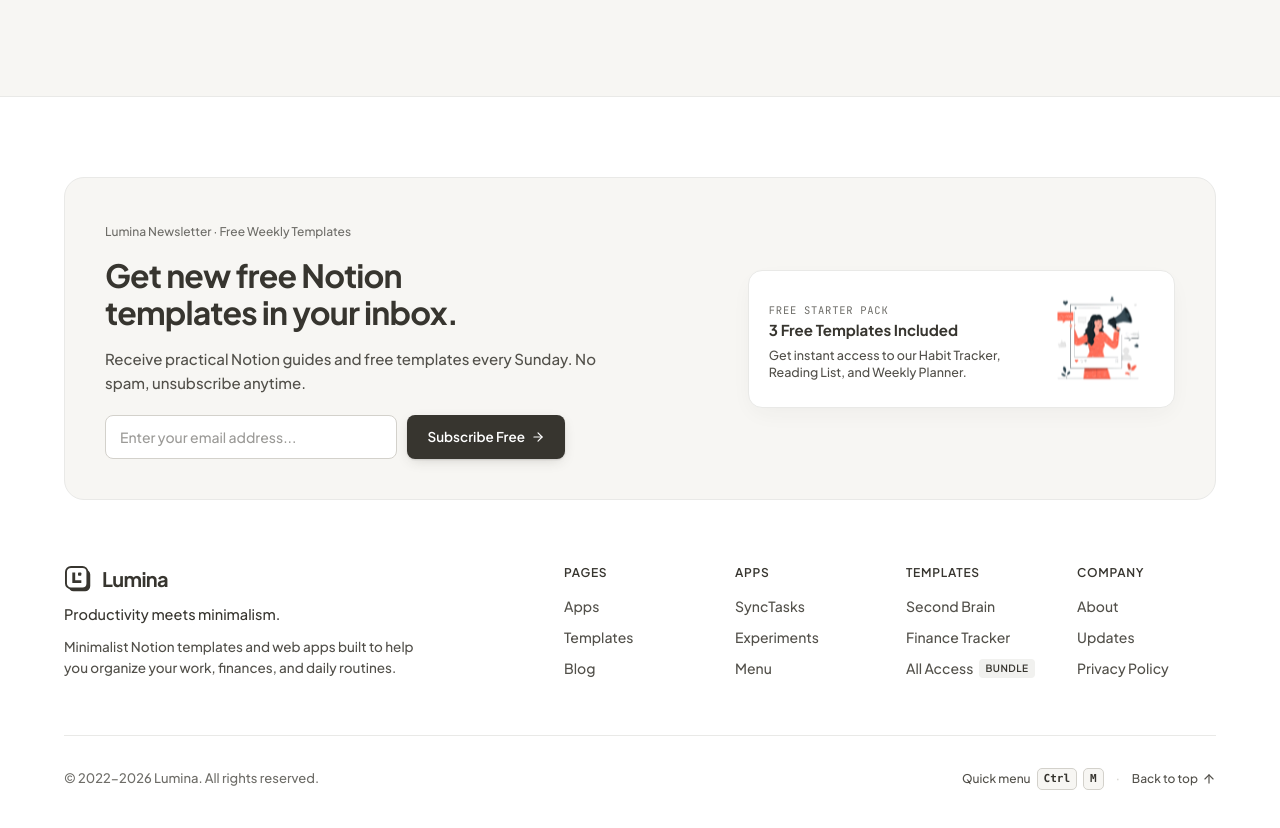
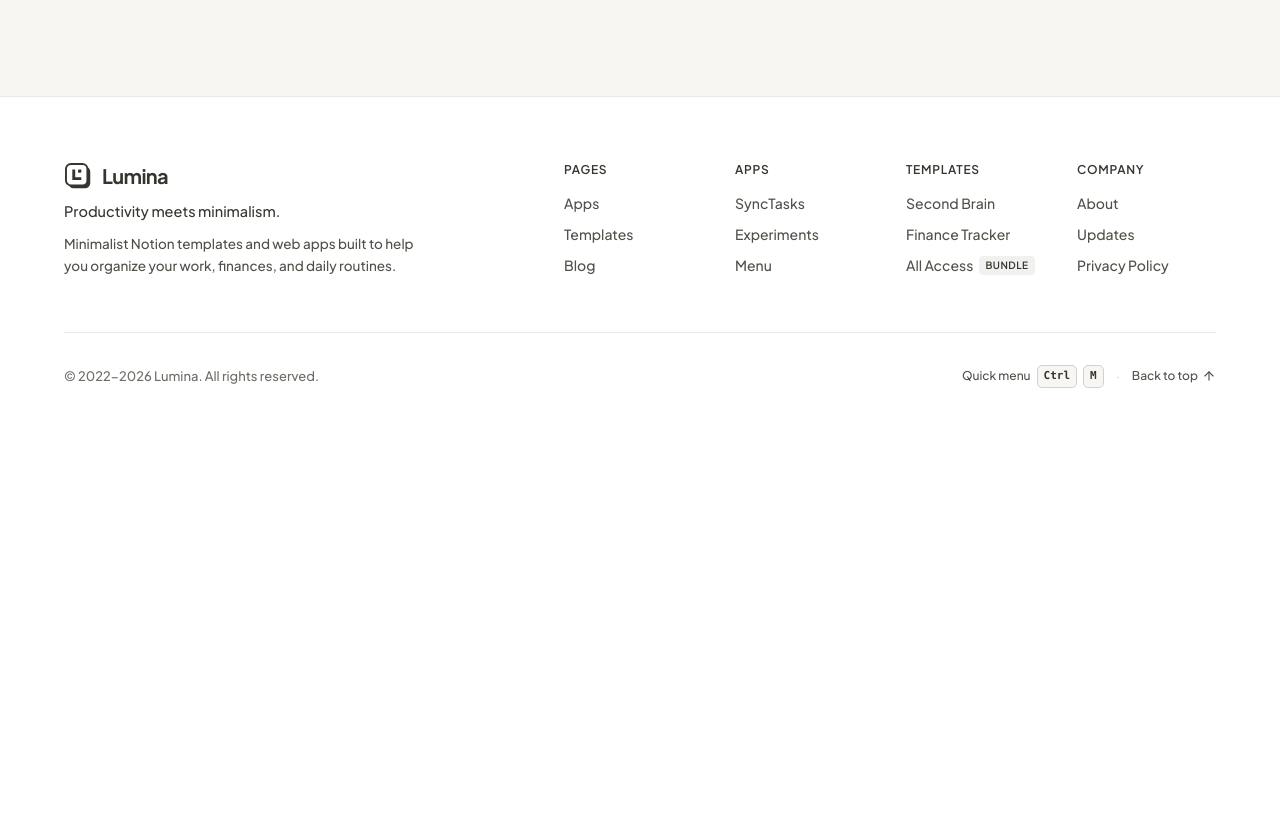
Before and after one commit to bruce12-glitch/Lumina-studio.notion, a React (Vite) app: page / in a window 1280 px wide. Shown: the part 4866-5694 px from the top of the page. After the commit the page ends 5318 px from the top, so only its background shows below. Built offline with nearby package versions, Linux system fonts and the light colour scheme.

Commit message:
refactor(footer): remove newsletter signup section

```diff
--- a/src/components/Chrome.tsx
+++ b/src/components/Chrome.tsx
@@ -5,14 +5,12 @@ import {
   ArrowRight,
   ArrowUp,
   ArrowUpRight,
-  Check,
   ChevronDown,
   Download,
   Menu as MenuIcon,
 } from 'lucide-react';
 import {
   AppItem,
-  BLUSH_ASSETS,
   FAQ_ITEMS,
   Template,
   TESTIMONIALS,
@@ -409,18 +407,9 @@ export const Footer: React.FC<{
   onNavigate: (path: string) => void;
   onOpenMenu?: () => void;
 }> = ({ onNavigate, onOpenMenu }) => {
-  const [newsletterEmail, setNewsletterEmail] = useState('');
-  const [subscribed, setSubscribed] = useState(false);
-
   const go = (e: React.MouseEvent<HTMLAnchorElement>, path: string) => {
     e.preventDefault();
     onNavigate(path);
-  };
-
-  const handleSubscribe = (e: React.FormEvent) => {
-    e.preventDefault();
-    if (!newsletterEmail.trim() || !newsletterEmail.includes('@')) return;
-    setSubscribed(true);
   };
 
   const scrollToTop = () => {
@@ -428,93 +417,9 @@ export const Footer: React.FC<{
   };
 
   return (
-    <footer className="border-t border-[#E9E9E7] bg-[#FFFFFF] pt-14 sm:pt-20 pb-12 sm:pb-16">
+    <footer className="border-t border-[#E9E9E7] bg-[#FFFFFF] pt-14 sm:pt-16 pb-12 sm:pb-16">
       <div className="max-w-[1200px] mx-auto px-4 sm:px-6">
-        {/* 1. Editorial Pre-Footer Dispatch & Free Systems Card */}
-        <motion.div
-          initial={{ opacity: 0, y: 12 }}
-          whileInView={{ opacity: 1, y: 0 }}
-          viewport={{ once: true, amount: 0.25 }}
-          transition={{ duration: 0.45, ease: [0.22, 1, 0.36, 1] }}
-          className="relative rounded-[20px] border border-[#E9E9E7] bg-[#F7F6F3] p-6 sm:p-10 mb-14 sm:mb-16 overflow-hidden"
-        >
-          <div className="grid grid-cols-1 lg:grid-cols-12 gap-8 items-center">
-            <div className="lg:col-span-7 space-y-4">
-              <div className="inline-flex items-center gap-2 text-[12px] font-medium text-[#6E6D68]">
-                <span>Lumina Newsletter · Free Weekly Templates</span>
-              </div>
-
-              <h2 className="text-[clamp(24px,3vw,32px)] font-[630] tracking-[-0.025em] leading-[1.15] text-[#37352F] text-balance">
-                Get new free Notion templates in your inbox.
-              </h2>
-
-              <p className="text-[15px] text-[#52504A] leading-[1.6] max-w-[520px]">
-                Receive practical Notion guides and free templates every Sunday. No spam, unsubscribe anytime.
-              </p>
-
-              {subscribed ? (
-                <div className="pt-1 inline-flex items-center gap-2.5 px-4 py-2.5 rounded-[10px] bg-white border border-[#D3D1CB] text-[13.5px] font-medium text-[#37352F]">
-                  <span className="w-5 h-5 rounded-full bg-[#0F7B6C] text-white inline-flex items-center justify-center shrink-0">
-                    <Check className="w-3 h-3 stroke-[2.5]" />
-                  </span>
-                  <span>
-                    You’re subscribed with <strong>{newsletterEmail}</strong>. Check your inbox for the free Notion Starter Pack.
-                  </span>
-                </div>
-              ) : (
-                <form
-                  onSubmit={handleSubscribe}
-                  className="pt-1 flex flex-col sm:flex-row items-stretch sm:items-center gap-2.5 max-w-[460px]"
-                >
-                  <input
-                    type="email"
-                    required
-                    value={newsletterEmail}
-                    onChange={(e) => setNewsletterEmail(e.target.value)}
-                    placeholder="Enter your email address..."
-                    aria-label="Email address for newsletter"
-                    className="h-11 flex-1 px-3.5 rounded-[8px] bg-white border border-[#D3D1CB] text-[14px] text-[#37352F] placeholder:text-[#9B9A97] focus:outline-none focus:border-[#37352F] transition-colors"
-                  />
-                  <motion.button
-                    type="submit"
-                    whileHover={{ y: -1.5, scale: 1.015 }}
-                    whileTap={{ scale: 0.97 }}
-                    transition={{ type: 'spring', stiffness: 420, damping: 26 }}
-                    className="btn-motion-primary h-11 px-5 rounded-[8px] bg-[#37352F] hover:bg-[#2F2D28] text-white text-[13.5px] font-semibold inline-flex items-center justify-center gap-1.5 whitespace-nowrap shrink-0 cursor-pointer"
-                  >
-                    <span>Subscribe Free</span>
-                    <ArrowRight className="w-3.5 h-3.5 btn-arrow-slide" />
-                  </motion.button>
-                </form>
-              )}
-            </div>
-
-            {/* Right Newsletter Starter Pack Visual */}
-            <div className="lg:col-span-5">
-              <div className="rounded-[14px] border border-[#E9E9E7] bg-white p-5 shadow-[0_8px_24px_-6px_rgba(55,53,47,0.06)] flex items-center justify-between gap-4">
-                <div className="space-y-1.5 min-w-0">
-                  <span className="text-[10.5px] font-mono uppercase tracking-[0.07em] text-[#6E6D68]">
-                    Free Starter Pack
-                  </span>
-                  <p className="text-[15px] font-bold text-[#37352F] leading-snug">
-                    3 Free Templates Included
-                  </p>
-                  <p className="text-[12.5px] text-[#52504A] leading-snug">
-                    Get instant access to our Habit Tracker, Reading List, and Weekly Planner.
-                  </p>
-                </div>
-                <BlushAssetImage
-                  src={BLUSH_ASSETS.socialMegaphoneCreator}
-                  alt="Lumina newsletter starter pack illustration"
-                  floatDelay={0.2}
-                  className="w-28 h-24 shrink-0"
-                />
-              </div>
-            </div>
-          </div>
-        </motion.div>
-
-        {/* 2. Architectural 12-Column Directory Grid */}
+        {/* Architectural 12-Column Directory Grid */}
         <div className="grid grid-cols-1 lg:grid-cols-12 gap-10 lg:gap-12 pb-12 sm:pb-14">
           {/* Brand Block */}
           <div className="lg:col-span-5 space-y-4">
```
